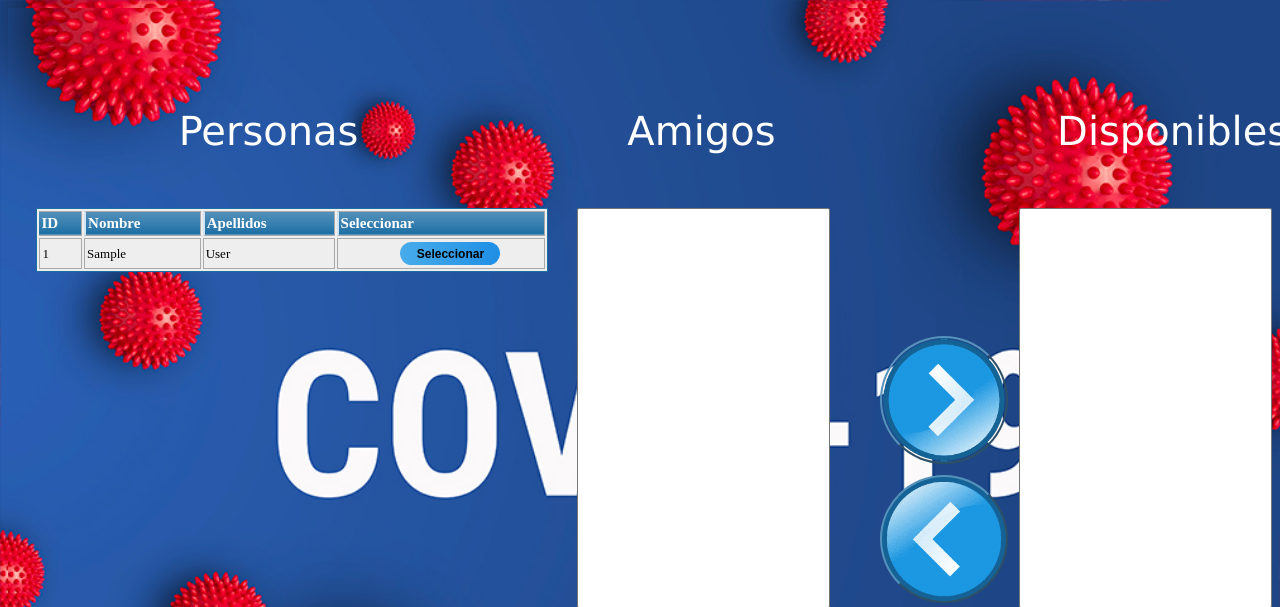
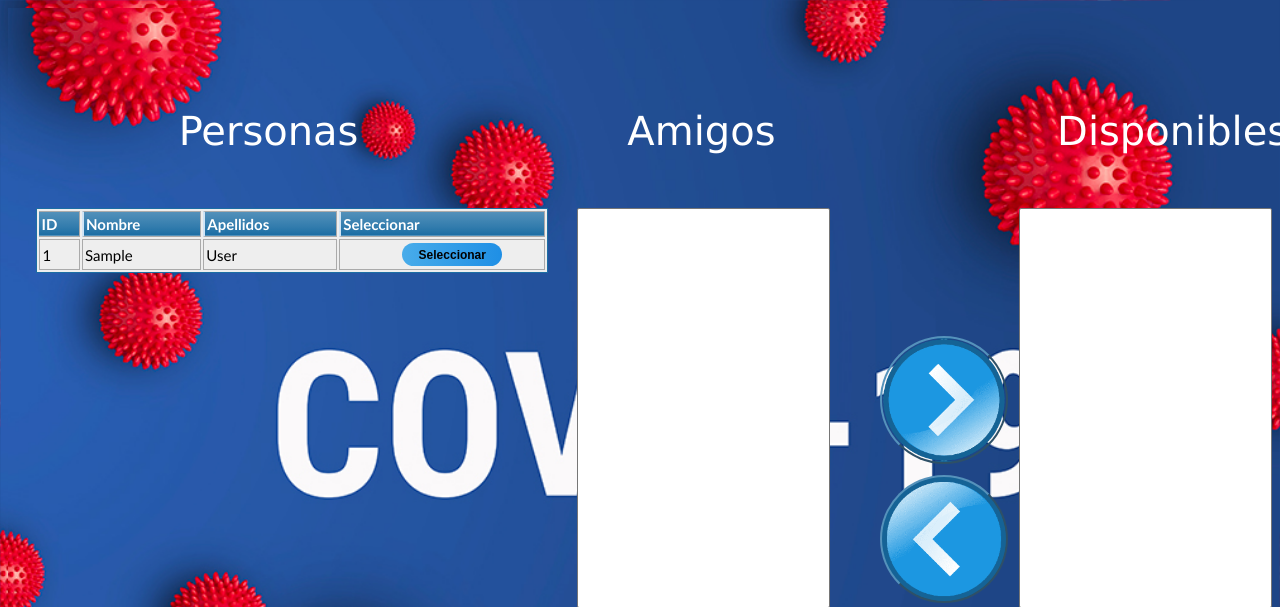
Before and after one commit to MiguelAngelCabanillas/Radarcovid, a PHP site: page /prueba.php in a window 1280 px wide. Shown: the top 607 px of the page. Run offline with PHP 8.4, Linux system fonts and the light colour scheme; tables that the repository leaves empty or names only in its code hold one stand-in row (values such as "Sample post"); lists and menus that the app fills with data are empty.

Commit message:
Fuentes cambiadas

```diff
--- a/prueba.php
+++ b/prueba.php
@@ -88,7 +88,7 @@
                                         <td>%s</td>
                                         <td>%s</td>
                                         <td>%s</td>
-                                    </tr>', $id, $fn, $ln, sprintf('<input type="submit" value="Seleccionado" class="botonSeleccionado" name="%s">', $id));
+                                    </tr>', $id, $fn, $ln, sprintf('<input type="submit" style="cursor:pointer" value="Seleccionado" class="botonSeleccionado" name="%s">', $id));
                                     }
                                 }else{
                                     printf('
@@ -97,7 +97,7 @@
                                         <td>%s</td>
                                         <td>%s</td>
                                         <td>%s</td>
-                                    </tr>', $id, $fn, $ln, sprintf('<input type="submit" value="Seleccionar" class="botonSeleccionar" name="%s">', $id));
+                                    </tr>', $id, $fn, $ln, sprintf('<input type="submit" style="cursor:pointer" value="Seleccionar" class="botonSeleccionar" name="%s">', $id));
                                 }
 
                                     if(isset($_POST[$id])){
@@ -170,7 +170,7 @@
                     <?php
                         printf('<input type="hidden" value="%s" name="idEliminarAmigo">', $seleccionado);
                     ?>
-                   <input type="submit" value="" name="boton2" class="boton2">
+                   <input type="submit" value="" style="cursor:pointer" name="boton2" class="boton2">
                 </form>
             </div>
         </div>
@@ -200,7 +200,7 @@
                     <?php
                         printf('<input type="hidden" value="%s" name="idInsertarAmigo">', $seleccionado);
                     ?>
-                    <input type="submit" value="" name="boton1" class="boton1">
+                    <input type="submit" value="" style="cursor:pointer" name="boton1" class="boton1">
                 </form>
             </div>
         </div>
--- a/style2.css
+++ b/style2.css
@@ -13,13 +13,14 @@ html, body{
     width: 100%;
     height: 100%;
     text-align: left;
+    font-family: Calibri;
   }
   .blueTable td, table.blueTable th {
     border: 1px solid #AAAAAA;
     padding: 3px 2px;
   }
   .blueTable tbody td {
-    font-size: 13px;
+    font-size: 15px;
   }
   .blueTable tr:nth-child(even) {
     background: #D0E4F5;
@@ -136,12 +137,14 @@ html, body{
   background: -ms-linear-gradient(left, rgba(72,172,234,1) 0%, rgba(31,143,229,1) 100%);
   background: linear-gradient(to right, rgba(72,172,234,1) 0%, rgba(31,143,229,1) 100%);
   filter: progid:DXImageTransform.Microsoft.gradient( startColorstr='#48acea', endColorstr='#1f8fe5', GradientType=1 );
-  border-radius: 122px 122px 122px 122px;
+  border-radius: 122px;
   -moz-border-radius: 122px 122px 122px 122px;
   -webkit-border-radius: 122px 122px 122px 122px;
   border: 0px solid #000000;
   font-weight: 600;
   font-size: 12px;
+  outline:none;
+
 }
 
 .botonSeleccionar:hover{
@@ -161,7 +164,7 @@ html, body{
   margin-top: 0%;
   background: red;
   filter: progid:DXImageTransform.Microsoft.gradient( startColorstr='#48acea', endColorstr='#1f8fe5', GradientType=1 );
-  border-radius: 122px 122px 122px 122px;
+  border-radius: 122px;
   -moz-border-radius: 122px 122px 122px 122px;
   -webkit-border-radius: 122px 122px 122px 122px;
   border: 0px solid #000000;
@@ -172,11 +175,15 @@ html, body{
 #amigos{
   width: 100%;
   height: 50%;
+  font-family: Calibri;
+  font-size: 17px;
 }
 
 #disponibles{
   width: 100%;
   height: 50%;
+  font-family: Calibri;
+  font-size: 17px;
 }
 
 #personContainer{
```
